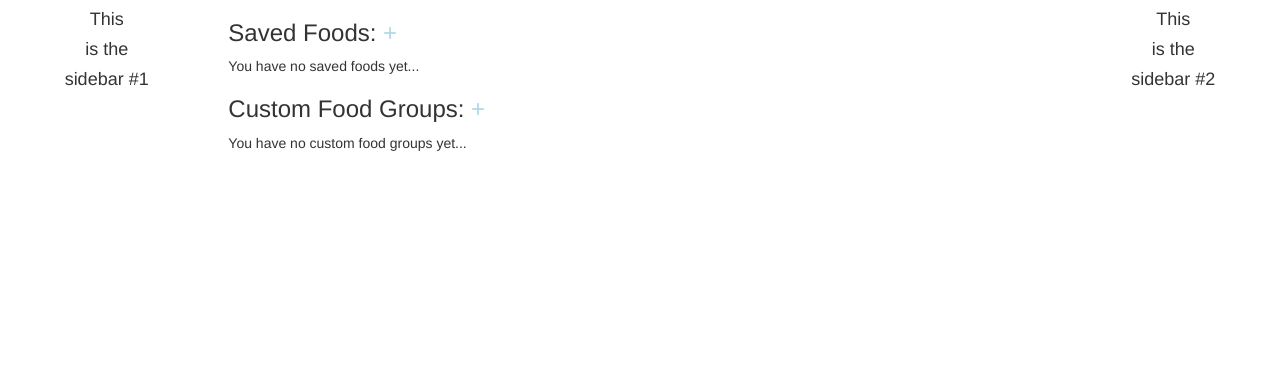
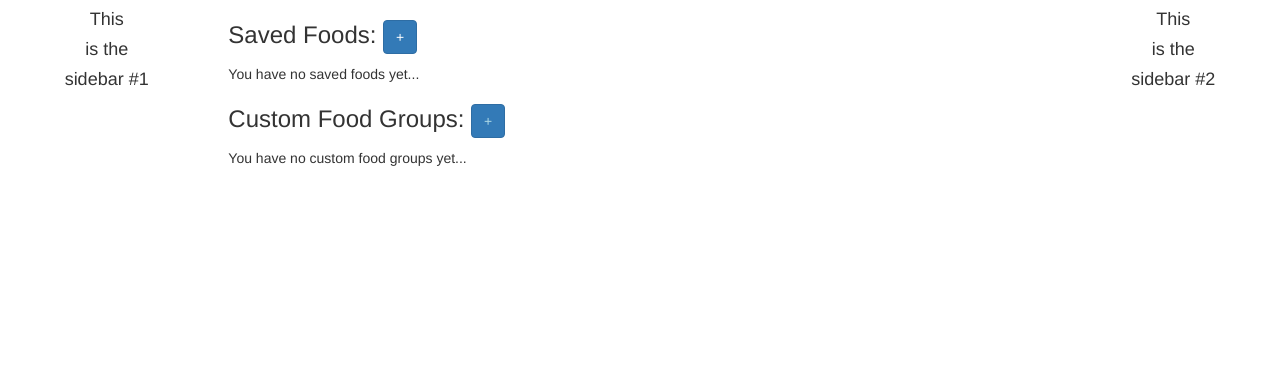
Before and after one commit to Elijah-Piper/Diet-on-Rails, a Django app: page /savedfoods/ in a window 1280 px wide. Shown: the part 52-420 px from the top of the page. Run offline with Django 3.2, Linux system fonts and the light colour scheme; the visitor is signed in with stand-in values (Sample User, id 1); data that the repository does not hold is empty; some libraries are stand-ins or nearby versions.

Commit message:
Added Bootstrap btn styling to the + links

```diff
--- a/DietOnRails/tracker/templates/saved_foods.html
+++ b/DietOnRails/tracker/templates/saved_foods.html
@@ -4,7 +4,7 @@
 
 {% block content %}
 
-	<h3>Saved Foods: <a href="{% url 'add-food' %}" style="color:lightblue;">+</a></h3>
+	<h3>Saved Foods: <a class="btn btn-primary" role="button" href="{% url 'add-food' %}">+</a></h3>
 	{% if saved_foods %}
 		<p>Why is this showing up?</p>
 		{% for food in saved_foods %}
@@ -21,7 +21,7 @@
 		<p>You have no saved foods yet...</p>
 	{% endif %}
 
-	<h3>Custom Food Groups: <a href="" style="color:lightblue;">+</a></h3>
+	<h3>Custom Food Groups: <a class="btn btn-primary" role="button" href="" style="color:lightblue;">+</a></h3>
 	{% if food_groups %}
 		{% for group in food_groups %}
 			<ul style="list-style-type:none;">
```
